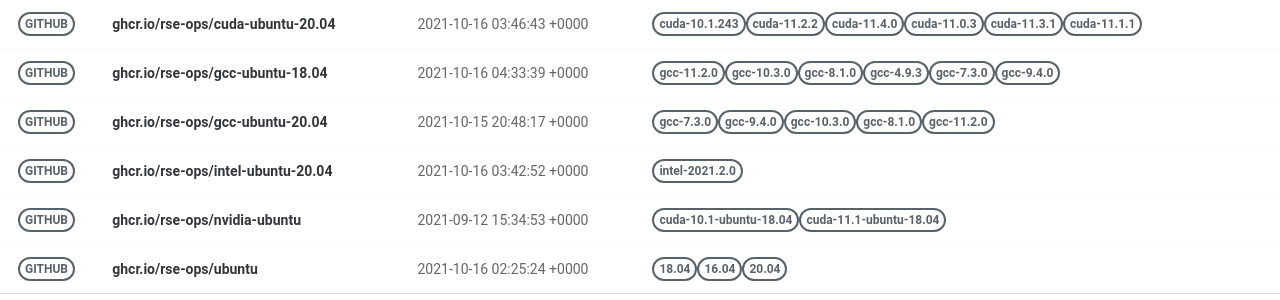
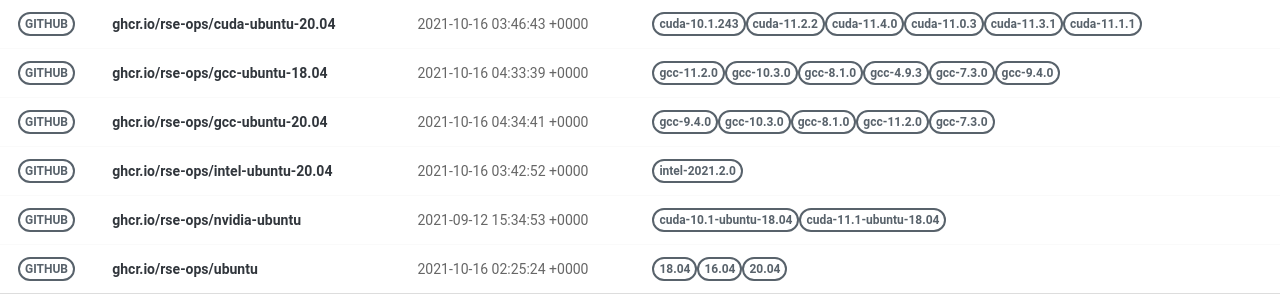
Before and after one commit to rse-ops/docker-images, a Jekyll site: the page built from pages/index.md, in a window 1280 px wide. Shown: the part 228-528 px from the top of the page. Built offline with Jekyll 4.4.1, drawn with Linux system fonts in a browser that asks for light colours; nearby versions of some CDN libraries.

Commit message:
Automated push to update library 2021-10-16

```diff
--- a/_library/ghcr.io-rse-ops-gcc-ubuntu-20.04.md
+++ b/_library/ghcr.io-rse-ops-gcc-ubuntu-20.04.md
@@ -1,25 +1,25 @@
 ---
 layout: container
 name: ghcr.io/rse-ops/gcc-ubuntu-20.04
-updated_at: 2021-10-15 20:48:17.605999
+updated_at: 2021-10-16 04:34:41.935850
 
 
-container_url: https://github.com/orgs/rse-radiuss/packages/container/package/gcc-ubuntu-20.04
+container_url: https://github.com/orgs/rse-ops/packages/container/package/gcc-ubuntu-20.04
 versions:
- - tag: gcc-7.3.0
-   dockerfile: https://github.com/rse-radiuss/docker-images/blob/main/ubuntu/gcc/Dockerfile
-   manifest: https://crane.ggcr.dev/manifest/ghcr.io/rse-ops/gcc-ubuntu-20.04:gcc-7.3.0
  - tag: gcc-9.4.0
-   dockerfile: https://github.com/rse-radiuss/docker-images/blob/main/ubuntu/gcc/Dockerfile
+   dockerfile: https://github.com/rse-ops/docker-images/blob/main/ubuntu/gcc/Dockerfile
    manifest: https://crane.ggcr.dev/manifest/ghcr.io/rse-ops/gcc-ubuntu-20.04:gcc-9.4.0
  - tag: gcc-10.3.0
-   dockerfile: https://github.com/rse-radiuss/docker-images/blob/main/ubuntu/gcc/Dockerfile
+   dockerfile: https://github.com/rse-ops/docker-images/blob/main/ubuntu/gcc/Dockerfile
    manifest: https://crane.ggcr.dev/manifest/ghcr.io/rse-ops/gcc-ubuntu-20.04:gcc-10.3.0
  - tag: gcc-8.1.0
-   dockerfile: https://github.com/rse-radiuss/docker-images/blob/main/ubuntu/gcc/Dockerfile
+   dockerfile: https://github.com/rse-ops/docker-images/blob/main/ubuntu/gcc/Dockerfile
    manifest: https://crane.ggcr.dev/manifest/ghcr.io/rse-ops/gcc-ubuntu-20.04:gcc-8.1.0
  - tag: gcc-11.2.0
-   dockerfile: https://github.com/rse-radiuss/docker-images/blob/main/ubuntu/gcc/Dockerfile
+   dockerfile: https://github.com/rse-ops/docker-images/blob/main/ubuntu/gcc/Dockerfile
    manifest: https://crane.ggcr.dev/manifest/ghcr.io/rse-ops/gcc-ubuntu-20.04:gcc-11.2.0
+ - tag: gcc-7.3.0
+   dockerfile: https://github.com/rse-ops/docker-images/blob/main/ubuntu/gcc/Dockerfile
+   manifest: https://crane.ggcr.dev/manifest/ghcr.io/rse-ops/gcc-ubuntu-20.04:gcc-7.3.0
 
 ---
```
